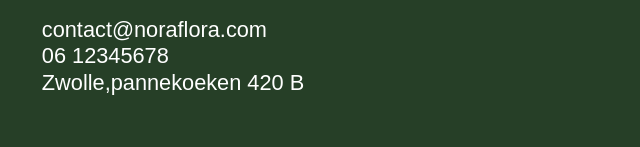
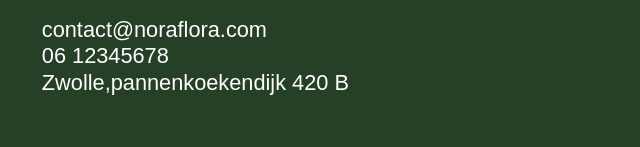
Before and after one commit to janboss3005-netizen/nora-s-flora, a plain HTML site: page assortiment.html in a window 1280 px wide. Shown: the part 547-694 px from the top of the page, 197-837 px from the left. Drawn offline with Linux system fonts and the light colour scheme.

Commit message:
aangepast
het arders was verkeerd zo ik heb het aangepast

```diff
--- a/assortiment.html
+++ b/assortiment.html
@@ -28,7 +28,7 @@
             <address class="footer-details">
                 <p><span>E-mail</span><span>contact@noraflora.com</span></p>
                 <p><span>Telefoon</span><span>06 12345678</span></p>
-                <p><span>Adres</span><span>Zwolle,pannekoeken 420 B</span></p>
+                <p><span>Adres</span><span>Zwolle,pannenkoekendijk 420 B</span></p>
             </address>
             <section class="openingstijden">
                 <h2>Openingtijden</h2>
```
Also changed, not shown: contact.html (+1 -1 lines), index.html (+1 -1 lines).
